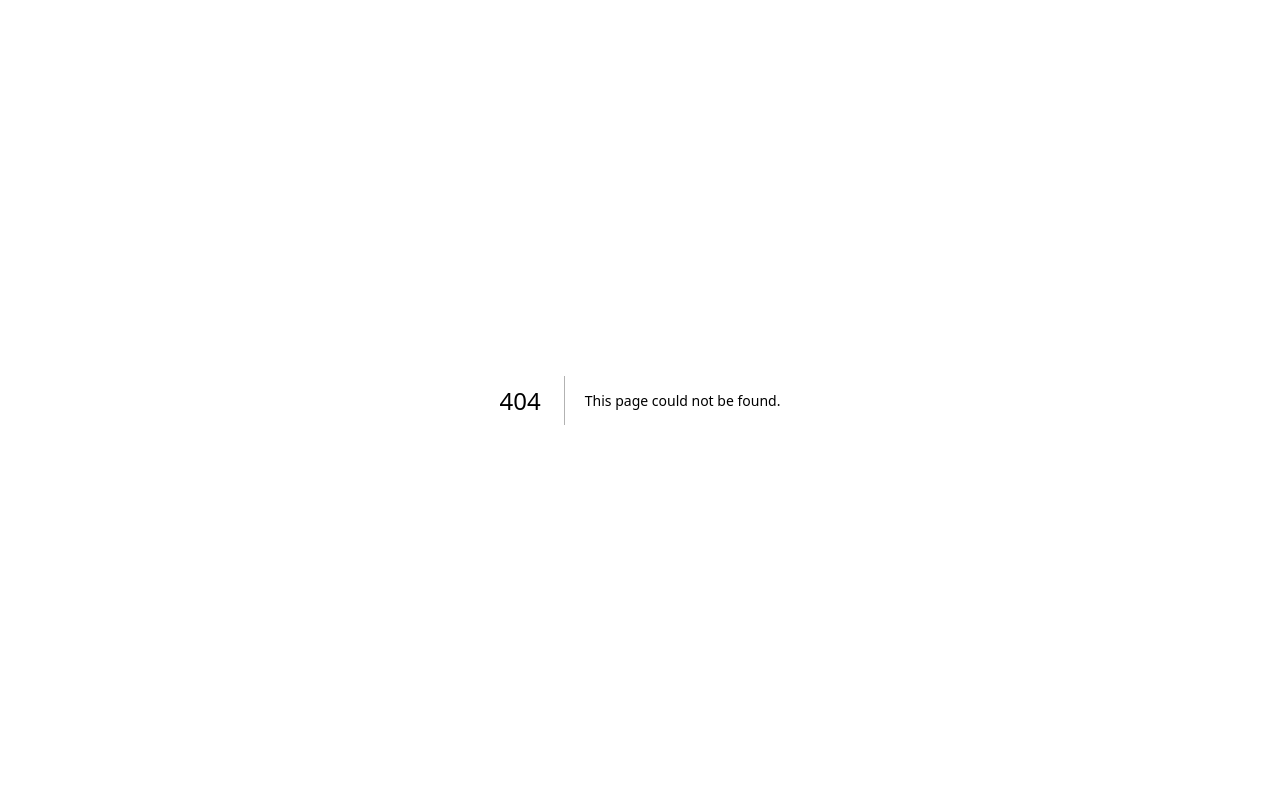
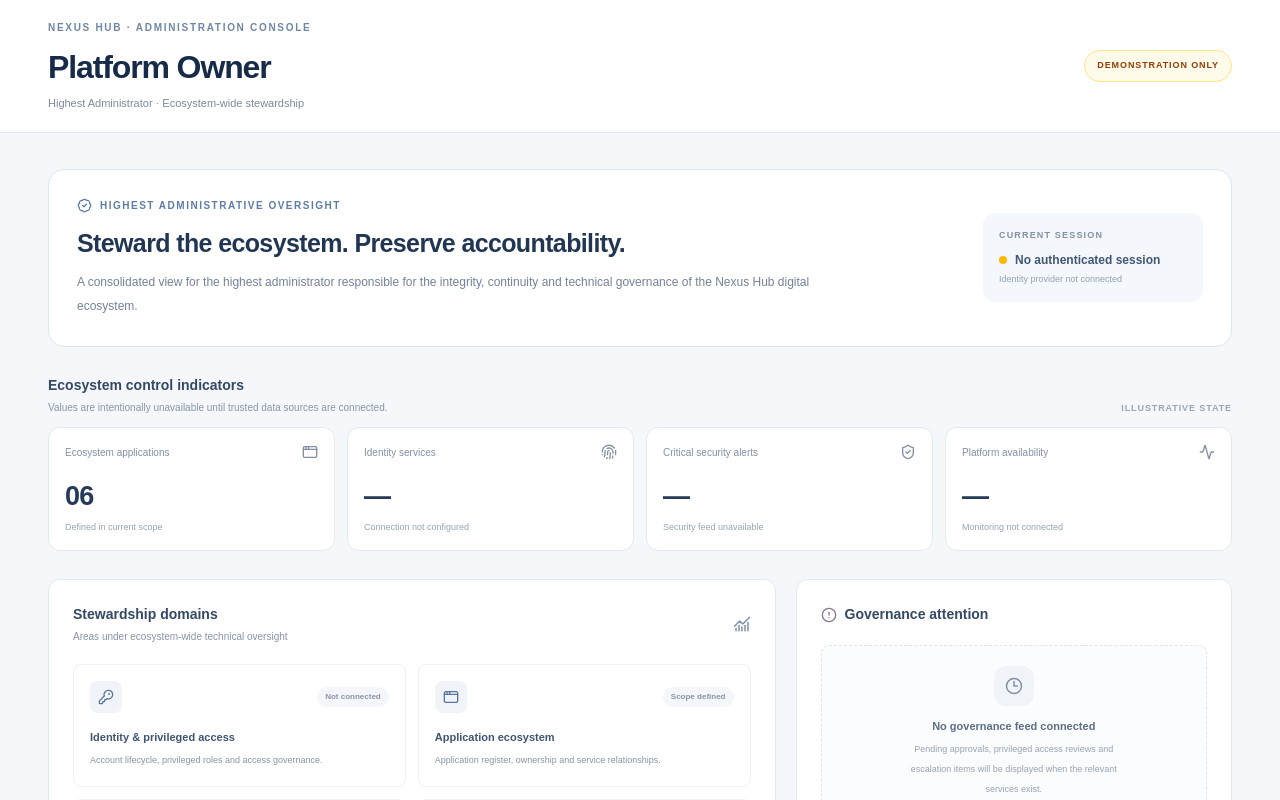
Before and after one commit to hlestakovjames/nexushub-admin, a Next.js app: page /platform-owner-preview in a window 1280 px wide. Before the commit this address had no page. Shown: the top 800 px of the page. Built offline with nearby package versions, Linux system fonts and the light colour scheme.

Commit message:
Add Platform Owner preview route

```diff
--- /dev/null
+++ b/src/app/platform-owner-preview/page.tsx
@@ -0,0 +1,5 @@
+import { PlatformOwnerDashboard } from "@/components/platform-owner-dashboard";
+
+export default function PlatformOwnerPreviewPage() {
+  return <PlatformOwnerDashboard />;
+}
```
